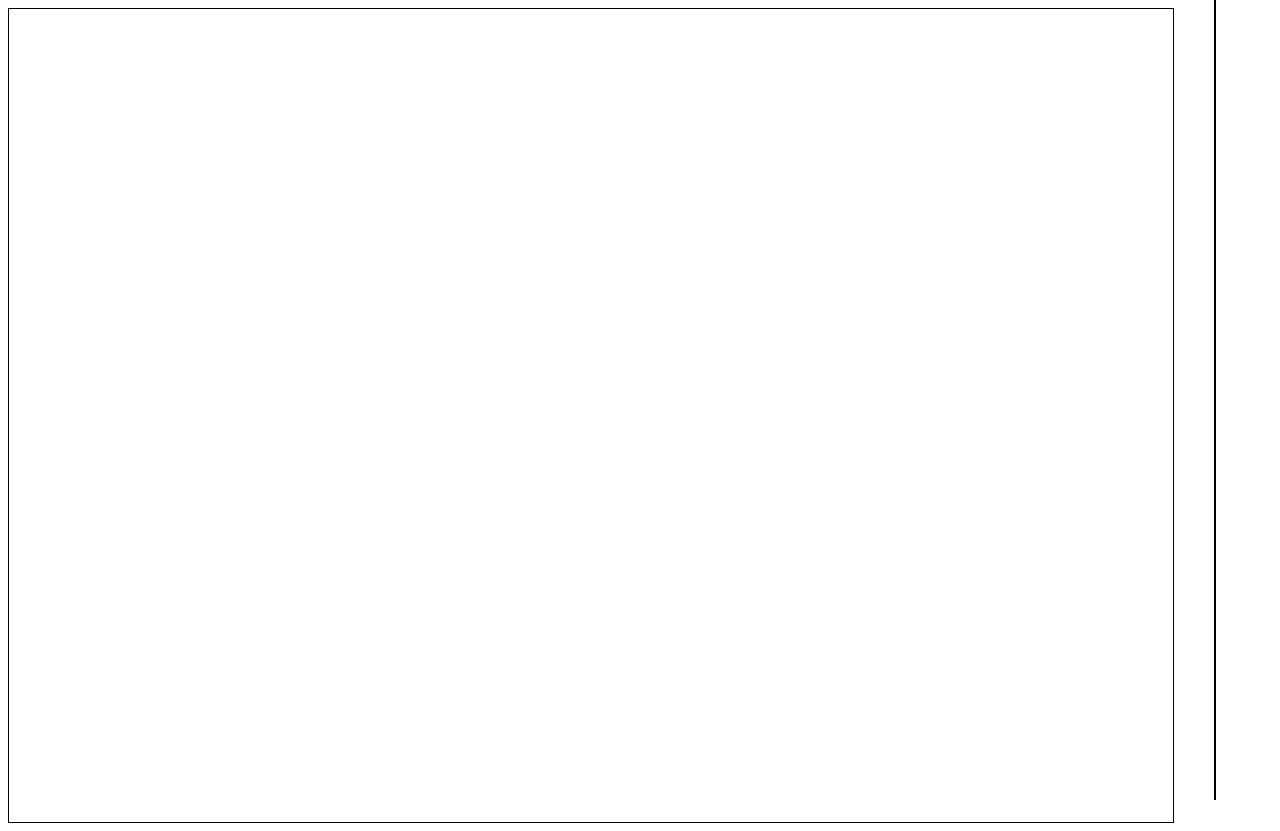
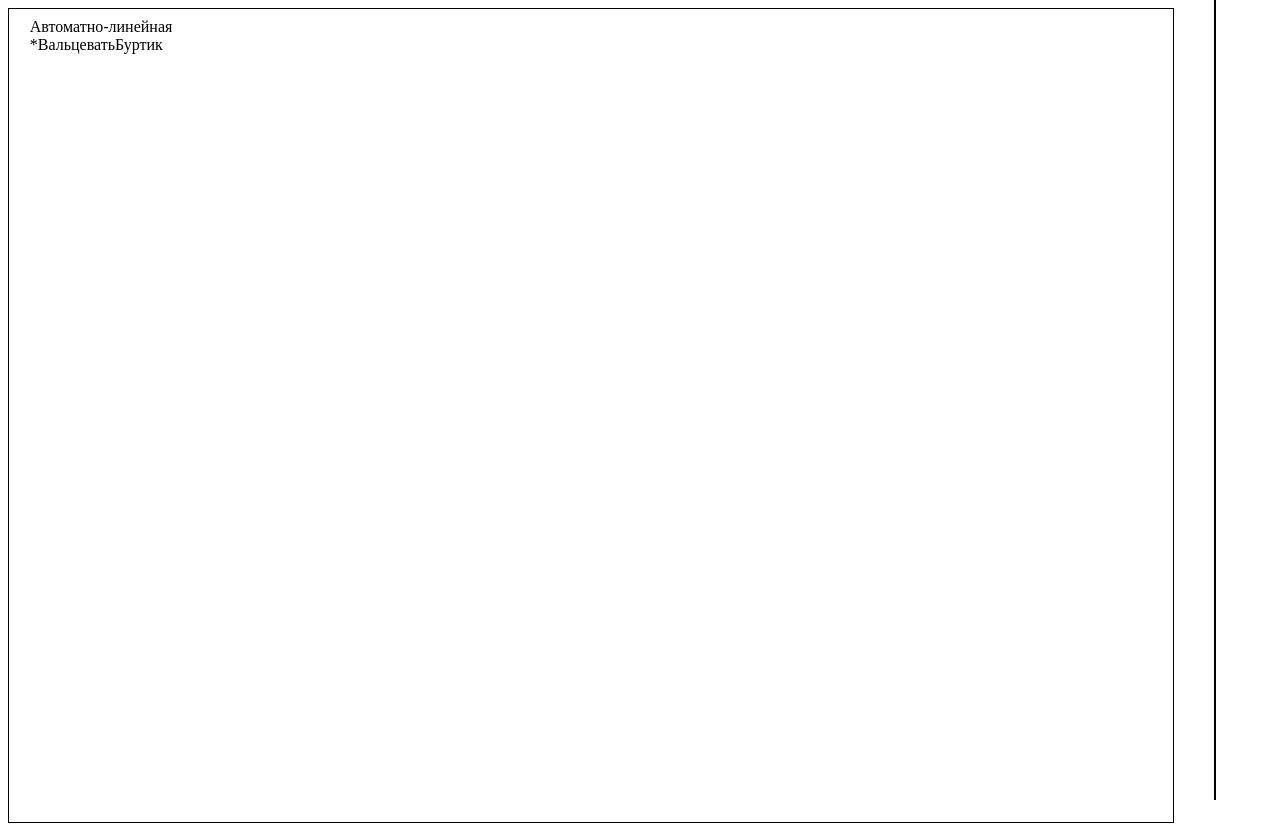
Before and after one commit to nil-kross/Technological-Map, an Angular app in the folder NgWeb/: page / in a window 1280 px wide. Built offline with nearby package versions, Linux system fonts and the light colour scheme.

Commit message:
Add map frame component.

```diff
--- a/NgWeb/src/app/app.component.html
+++ b/NgWeb/src/app/app.component.html
@@ -12,6 +12,7 @@
     border: 0.75px;
     background: transparent;
   ">
+    <map-frame></map-frame>
   </div>
 </div>
 <app-flyout></app-flyout>
--- a/NgWeb/src/app/app.module.ts
+++ b/NgWeb/src/app/app.module.ts
@@ -4,18 +4,19 @@ import { NgModule } from '@angular/core';
 
 import { AppComponent } from './app.component';
 import { FlyoutComponent } from './flyout/flyout.component';
+import { MapFrameComponent } from './map/map-frame/map-frame.component';
 import { OperationService } from './operation.service';
 
 
 @NgModule({
   declarations: [
     AppComponent,
-    FlyoutComponent
+    FlyoutComponent,
+    MapFrameComponent
   ],
   imports: [
     BrowserModule
   ],
-  providers: [],
   providers: [
     OperationService
   ],
--- /dev/null
+++ b/NgWeb/src/app/map/map-frame/map-frame.component.html
@@ -0,0 +1,12 @@
+<ng-container *ngFor="let operation of operations">
+  <div>{{ operation.group.name }}</div>
+  <div *ngFor="let transition of operation.transitions">
+    <span>*</span>
+    <span>{{ transition.action.name }}</span>
+    <span>{{ transition.object.fullname }}</span>
+    <span *ngIf="transition.measures.length > 0">, выдерживая размеры</span>
+    <ng-container *ngFor="let measure of transition.measures">
+      <span>{{ measure.name }}: {{ measure.value }} мм</span>
+    </ng-container>
+  </div>
+</ng-container>
--- /dev/null
+++ b/NgWeb/src/app/map/map-frame/map-frame.component.ts
@@ -0,0 +1,19 @@
+import { Component, OnInit } from '@angular/core';
+import { OperationService } from '../../operation.service';
+
+@Component({
+  selector: 'map-frame',
+  templateUrl: './map-frame.component.html'
+})
+export class MapFrameComponent implements OnInit {
+  get operations() {
+    return this.operationService.operations;
+  }
+
+  constructor(private operationService: OperationService) { }
+
+  ngOnInit() {
+    console.log(this.operations);
+  }
+
+}
--- a/NgWeb/src/app/operation.service.ts
+++ b/NgWeb/src/app/operation.service.ts
@@ -4,7 +4,7 @@ import { instruments } from "../shared/Instruments";
 import { controls } from "../shared/Controls";
 import { equipements } from "../shared/Equipment";
 import { ITransition } from "../shared/ITransition";
-import { Actions } from "../shared/Actions";
+import { actions as actions } from "../shared/Actions";
 import { objects } from "../shared/Objects";
 
 export class OperationService {
@@ -16,7 +16,7 @@ export class OperationService {
 
     constructor() {
         const transition: ITransition = {
-            action: Actions.find(x => x.id === 1),
+            action: actions.find(x => x.id === 1),
             object: objects.find(x => x.id === 1),
             measures: []
         };
```
